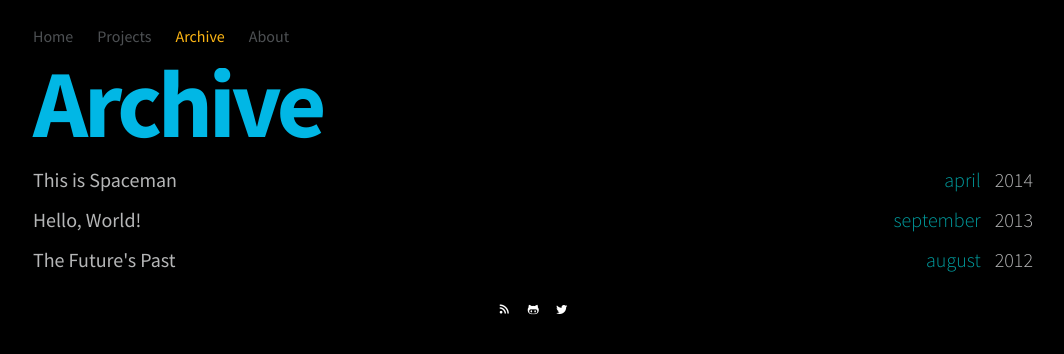
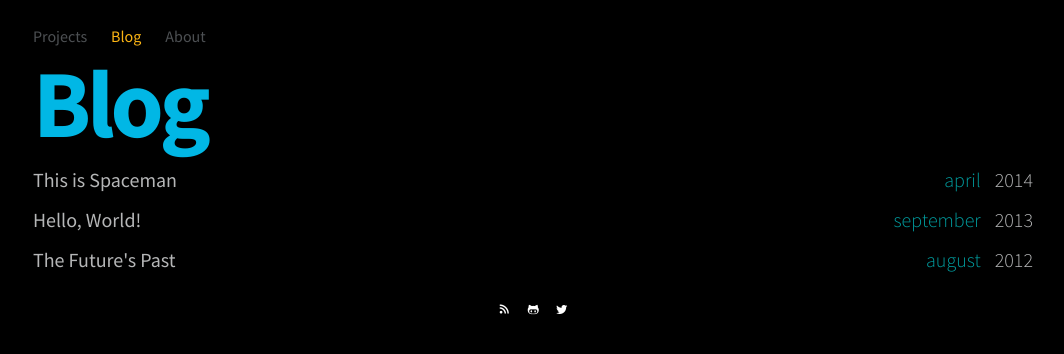
Before and after one commit to JAGJ10/jagj10.github.io, a Jekyll site: the page built from blog.html, in a window 1280 px wide. Shown: the top 354 px of the page, without its empty margins (107-1171 px from the left). Built offline with Jekyll 4.4.1, drawn with Linux system fonts in a browser that asks for light colours.

Commit message:
Changed home to projects. Changed archive to blog

```diff
--- a/_layouts/default.html
+++ b/_layouts/default.html
@@ -22,13 +22,10 @@
     <div class="content">
         <ul>
             <li class="index {% if page.section == "index" %}selected{% endif %}">
-                <a href="/">Home</a>
+                <a href="/">Projects</a>
             </li>
-            <li class="projects {% if page.section == "projects" %}selected{% endif%}">
-                <a href="/projects/">Projects</a>
-            </li>
-            <li class="archive {% if page.section == None or page.section == "archive" %}selected{% endif %}">
-                <a href="/archive/">Archive</a>
+            <li class="blog {% if page.section == None or page.section == "blog" %}selected{% endif %}">
+                <a href="/blog/">Blog</a>
             </li>
             <li class="about {% if page.section == "about" %}selected{% endif %}">
                 <a href="/about/">About</a>
@@ -43,7 +40,7 @@
             {% if page.subtitle %}
                 {{ page.subtitle }}
             {% else %}
-                Archive
+                Blog
             {% endif %}
         </h1>
     </div>
--- a/archive.html
+++ b/blog.html
@@ -1,13 +1,13 @@
 ---
 layout:     default
-title:      Archive
-subtitle:   Archive
-permalink:  /archive/
-section:    archive
+title:      Blog
+subtitle:   Blog
+permalink:  /blog/
+section:    blog
 style:      dark
 ---
 
-<div class="entry archive">
+<div class="entry blog">
     <ol>
         {% for post in site.posts %}
             {% include item.html %}
--- a/static/base.css
+++ b/static/base.css
@@ -151,28 +151,28 @@ a.typo {
     .meta a:hover {
       color: #009ea0; }
 
-.archive ol {
+.blog ol {
   margin-top: -10px;
   font-size: 20px;
   list-style: none; }
-  .archive ol li {
+  .blog ol li {
     line-height: 40px;
     margin: 0 -15px; }
-    .archive ol li a {
+    .blog ol li a {
       padding: 0 15px;
       display: block;
       background-color: transparent;
       transition: background-color 0.5s;
       border-radius: 4px; }
-      .archive ol li a:hover {
+      .blog ol li a:hover {
         background-color: white; }
-.archive .title {
+.blog .title {
   color: #484440 !important; }
-.archive .date {
+.blog .date {
   font-weight: 300;
   text-transform: lowercase;
   float: right; }
-  .archive .date b {
+  .blog .date b {
     font-weight: 300;
     margin-right: 10px;
     color: #009ea0 !important; }
@@ -311,9 +311,9 @@ html {
     height: auto;
     margin-left: -6px; }
 
-  .archive .date {
+  .blog .date {
     display: none; }
-  .archive li a {
+  .blog li a {
     white-space: nowrap; } }
 @media (max-width: 375px) {
   .content {
--- a/static/dark.css
+++ b/static/dark.css
@@ -45,9 +45,9 @@ a.typo {
 .browse p:first-child {
   border-bottom: #404448 1px solid; }
 
-.archive ol li a:hover {
+.blog ol li a:hover {
   background-color: black; }
-.archive .title {
+.blog .title {
   color: #b5b6b7 !important; }
-.archive .date {
+.blog .date {
   color: #b5b6b7; }
```
Also changed, not shown: rss.xml (deleted, +0 -23 lines).
